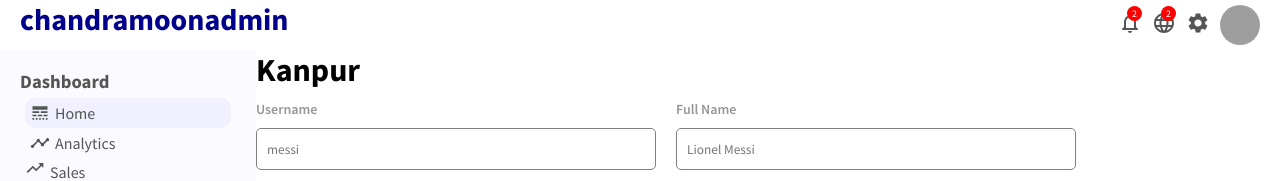
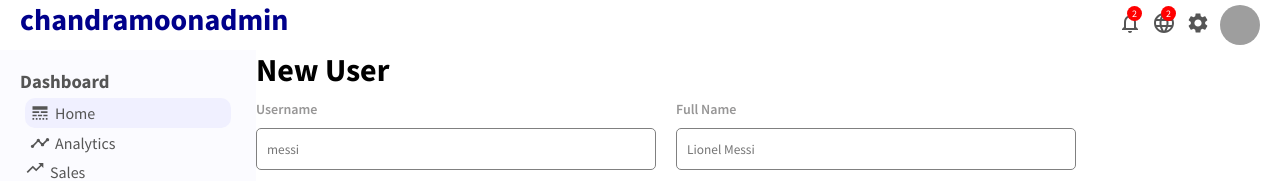
Before and after one commit to ChandraCk17/chandramoonadmin, a React (Create React App) app: page /newUser in a window 1280 px wide. Shown: the top 181 px of the page. Built offline with nearby package versions, Linux system fonts and the light colour scheme; grey boxes are pictures that could not be loaded.

Commit message:
line no.6 updated

```diff
--- a/src/pages/newUser/NewUser.jsx
+++ b/src/pages/newUser/NewUser.jsx
@@ -3,7 +3,7 @@ import "./newUser.css";
 export default function NewUser() {
     return (
         <div className="newUser">
-            <h1 className="newUserTitle">Kanpur</h1>
+            <h1 className="newUserTitle">New User</h1>
             <form className="newUserForm">
                 <div className="newUserItem">
                     <label>Username</label>
```
